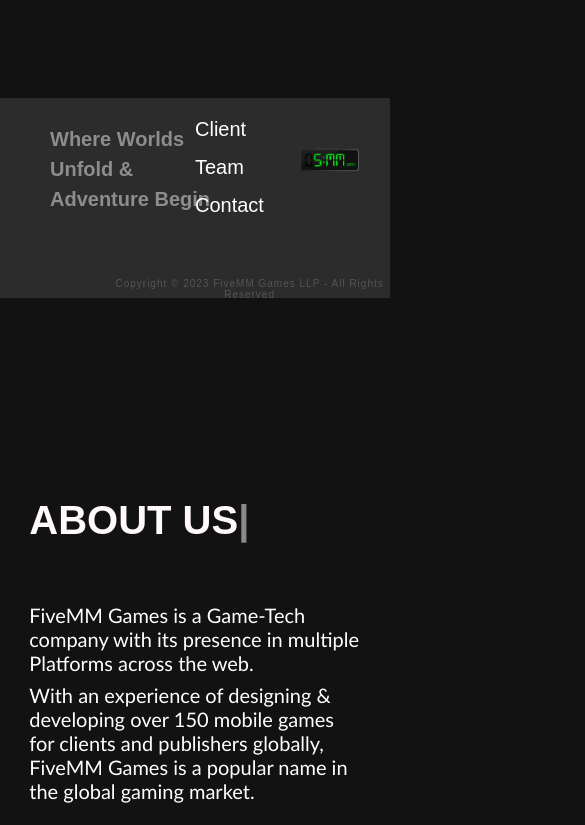
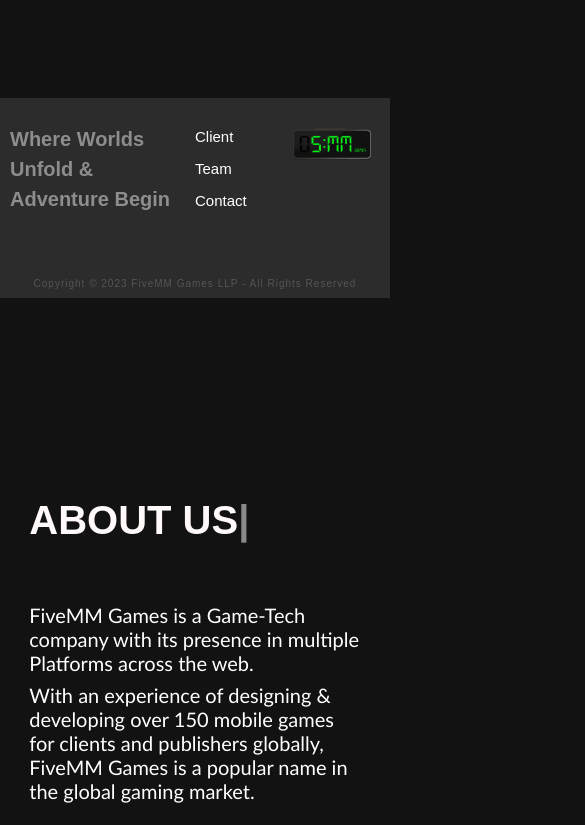
Before and after one commit to Sushiii07/5mm_site, a React (Create React App) app: page / in a window 390 px wide. Shown: the part 5619-6444 px from the top of the page, 585 px wide, since content can reach past the window. Built offline with nearby package versions, Linux system fonts and the light colour scheme.

Commit message:
final changes

```diff
--- a/src/App.css
+++ b/src/App.css
@@ -3,11 +3,11 @@
   margin: 0;
   padding: 0;
   font-family: 'PT Sans', sans-serif;
-  /* border: 1px solid black; */
+  /* border: 1px solid rgb(255, 255, 255); */
 }
 
 body {
-  background-color: rgb(18, 18, 18) ;
+  background-color: rgb(18, 18, 18);
   overflow-x: hidden;
 }
 
--- a/src/components/Footer.css
+++ b/src/components/Footer.css
@@ -6,7 +6,7 @@
 
 .footer-links-container {
     position: absolute;
-    width: 100%;
+    width: fit-content;
     display: flex;
     flex-direction: column;
     align-items: start;
@@ -78,34 +78,39 @@
     color: #000;
 }
 
+.moto {
+    width: fit-content;
+    margin-left: 50px;
+}
+
 #moto-1 {
-    margin-left: 50px;
     margin-top: 30px;
     color: rgb(141, 141, 141);
     font-size: 50px;
     text-wrap: wrap;
     width: 500px;
     position: absolute;
+    width: fit-content;
 }
 
 #moto-2 {
-    margin-left: 50px;
     margin-top: 95px;
     color: rgb(141, 141, 141);
     font-size: 50px;
     text-wrap: wrap;
     width: 500px;
     position: absolute;
+    width: fit-content;
 }
 
 #moto-3 {
-    margin-left: 50px;
     margin-top: 160px;
     color: rgb(141, 141, 141);
     font-size: 50px;
     text-wrap: wrap;
     width: 500px;
     position: absolute;
+    width: fit-content;
 }
 
 .footer-logo img {
@@ -146,46 +151,23 @@
         height: 200px;
     }
 
-    .copyright p {
-        position: absolute;
-        margin-top: 140px;
-        margin-left: 45vw;
-        font-size: 20px;
-    }
-}
-
-@media screen and (max-width: 900px) {
-
-    #moto-1,
-    #moto-2,
-    #moto-3 {
-        font-size: 30px;
-    }
-
-    #mote-1 {
-        margin-top: 20px;
-    }
-
-    #moto-2 {
-        margin-top: 80px;
-    }
-
-    #moto-3 {
-        margin-top: 130px;
-    }
-
     .footer-links-container {
         margin-top: 20px;
     }
 
     .copyright p {
+        margin-left: 0px;
         margin-top: 180px;
-        margin-left: 28vw;
         font-size: 10px;
+        text-align: center;
+        width: 100%;
     }
+
 }
 
 @media screen and (max-width: 500px) {
+
+
 
     #moto-1,
     #moto-2,
@@ -204,4 +186,19 @@
     #moto-3 {
         margin-top: 90px;
     }
+
+    .moto {
+        margin-left: 10px;
+    }
+
+    .footer-links-container {
+        font-size: 15px;
+        margin-top: 30px;
+    }
+
+    .footer-logo img {
+        width: 20vw;
+        margin-left: 75vw;
+        margin-top: 30px;
+    }
 }
--- a/src/components/Navbar.css
+++ b/src/components/Navbar.css
@@ -1,6 +1,6 @@
 .navbar {
   height: 82px;
-  width: 100%;
+  width: 100vw;
   display: flex;
   font-size: 1.2rem;
   position: fixed;
@@ -75,7 +75,7 @@
   .nav-menu {
     display: flex;
     flex-direction: column;
-    width: 100%;
+    width: 100vw;
     height: 90vh;
     position: absolute;
     left: -100%;
```
